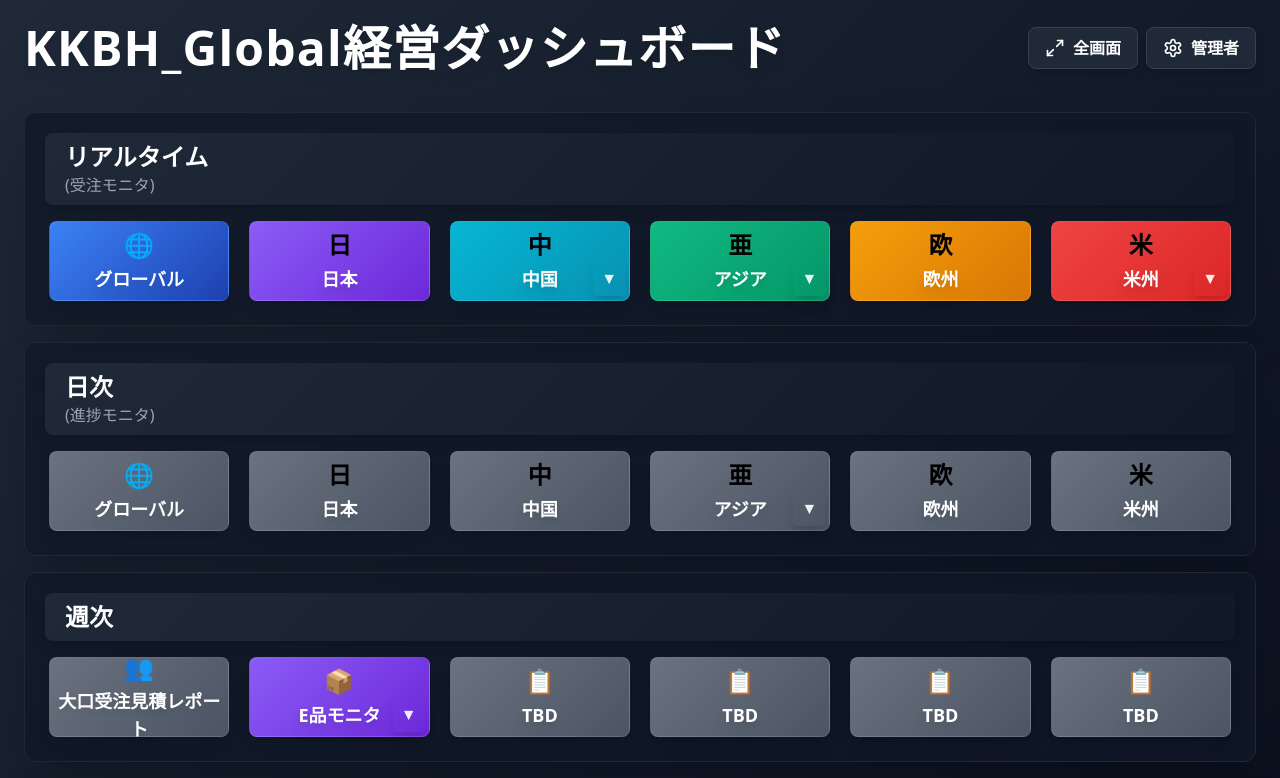
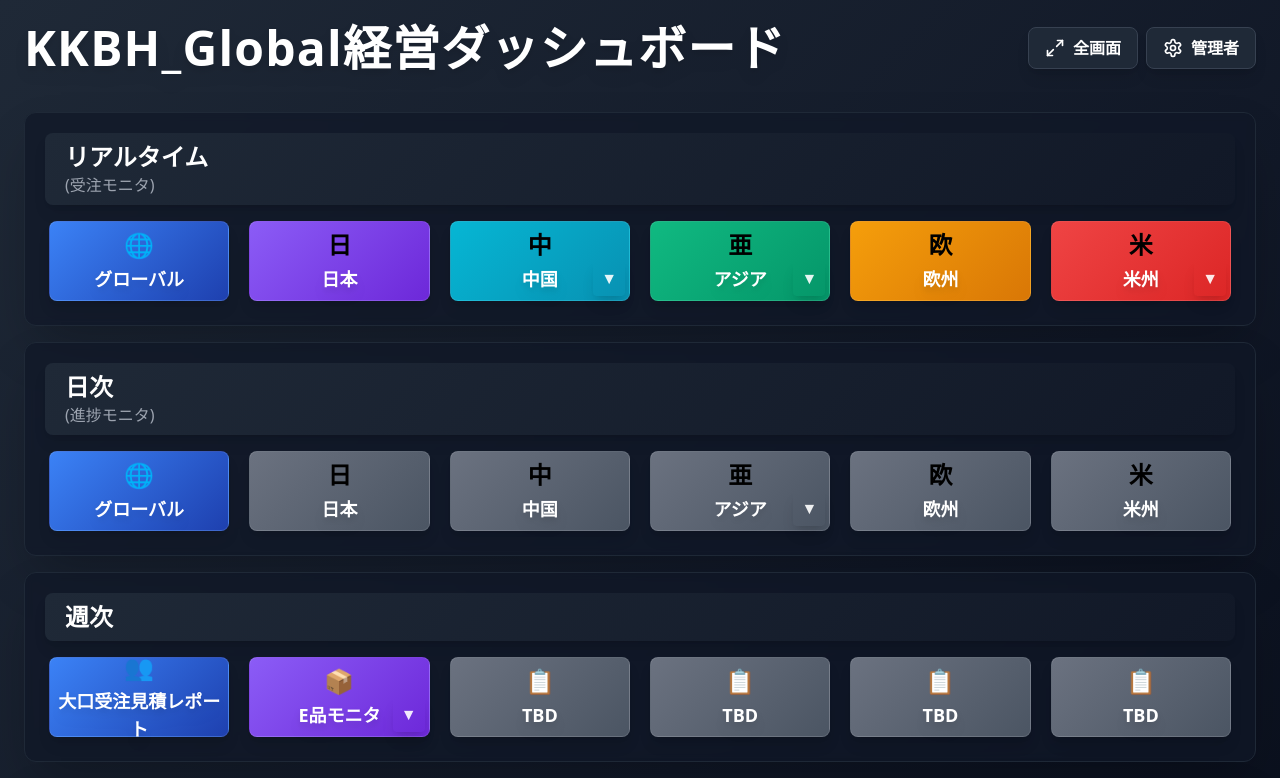
Before and after one commit to miofujishima/kkbh-dashboard, a React (Vite) app: page / in a window 1280 px wide. Shown: the top 778 px of the page. Built offline with nearby package versions, Linux system fonts and the light colour scheme.

Commit message:
Update KKBHDashboard.jsx

```diff
--- a/src/KKBHDashboard.jsx
+++ b/src/KKBHDashboard.jsx
@@ -498,7 +498,7 @@ const KKBHDashboard = () => {
             id: "daily-global",
             label: "グローバル",
             icon: "🌐",
-            link: "",
+            link: "https://app.powerbi.com/groups/fc9ff885-c542-4474-a9d7-befe48b69ad6/reports/f6ac51ab-7dd1-420d-86fa-655a0e37d7fd?ctid=b3af1006-3cc7-43fe-8536-8d9196748a64&pbi_source=linkShare",
             color: "linear-gradient(135deg, #3b82f6 0%, #1e40af 100%)"
           },
           {
@@ -591,7 +591,7 @@ const KKBHDashboard = () => {
   id: "weekly-customer",
   label: "大口受注見積レポート",
   icon: "👥",
-  link: "",
+  link: "https://app.powerbi.com/groups/fc9ff885-c542-4474-a9d7-befe48b69ad6/reports/33709fa1-14b9-4085-bd39-8abae8cd9d90?ctid=b3af1006-3cc7-43fe-8536-8d9196748a64&pbi_source=linkShare",
   color: "linear-gradient(135deg, #3b82f6 0%, #1e40af 100%)"
 },
           {
```
